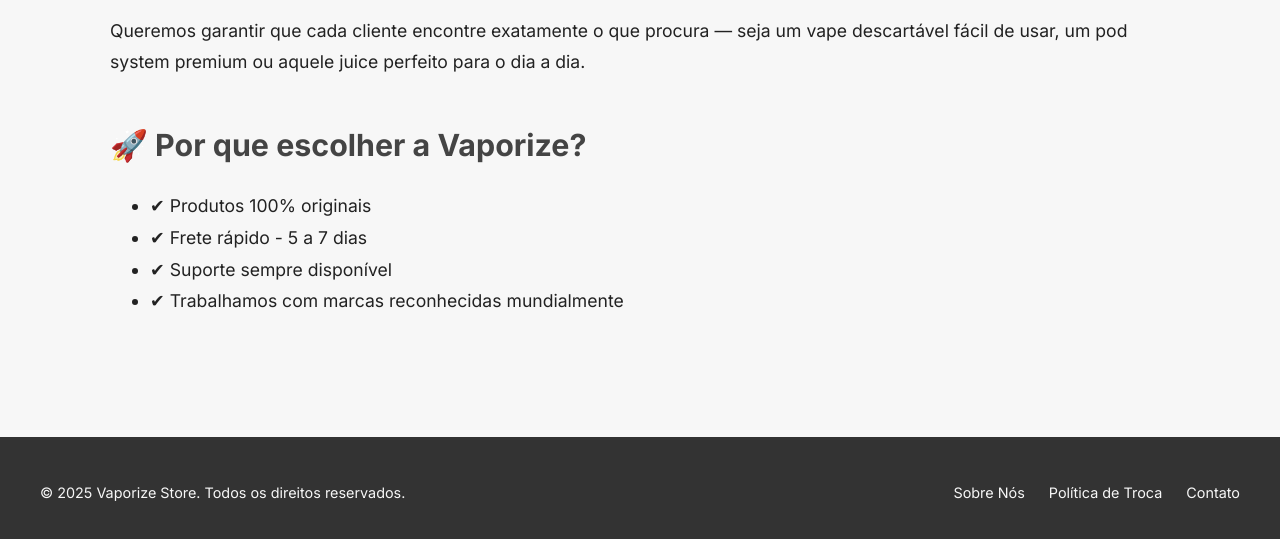
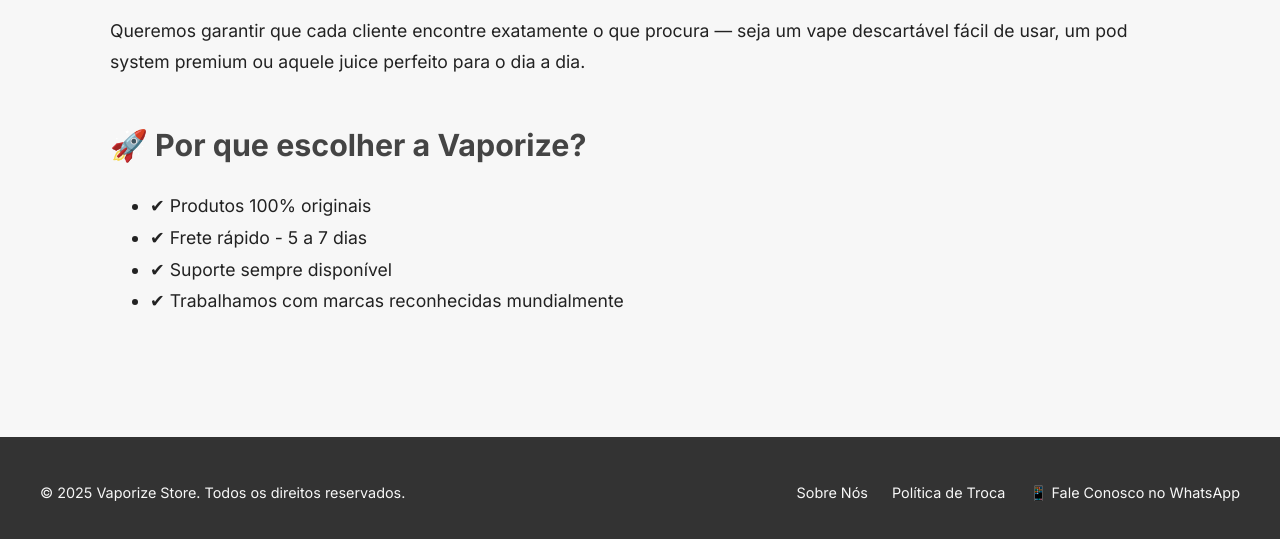
Before and after one commit to Altaide-Programas/projeto_vendas, a plain HTML site: page sobre.html in a window 1280 px wide. Shown: the part 734-1273 px from the top of the page. Drawn offline with Linux system fonts and the light colour scheme.

Commit message:
Adição de número de telefone correto para contato

```diff
--- a/sobre.html
+++ b/sobre.html
@@ -128,7 +128,10 @@
             <nav>
                 <a href="sobre.html">Sobre Nós</a>
                 <a href="#">Política de Troca</a>
-                <a href="#">Contato</a>
+                     <a href="https://wa.me/554796801207" target="_blank" class="whatsapp-link">
+    📱 Fale Conosco no WhatsApp
+</a>
+
             </nav>
         </div>
     </footer>
```
Also changed, not shown: index.html (+2 -2 lines).
